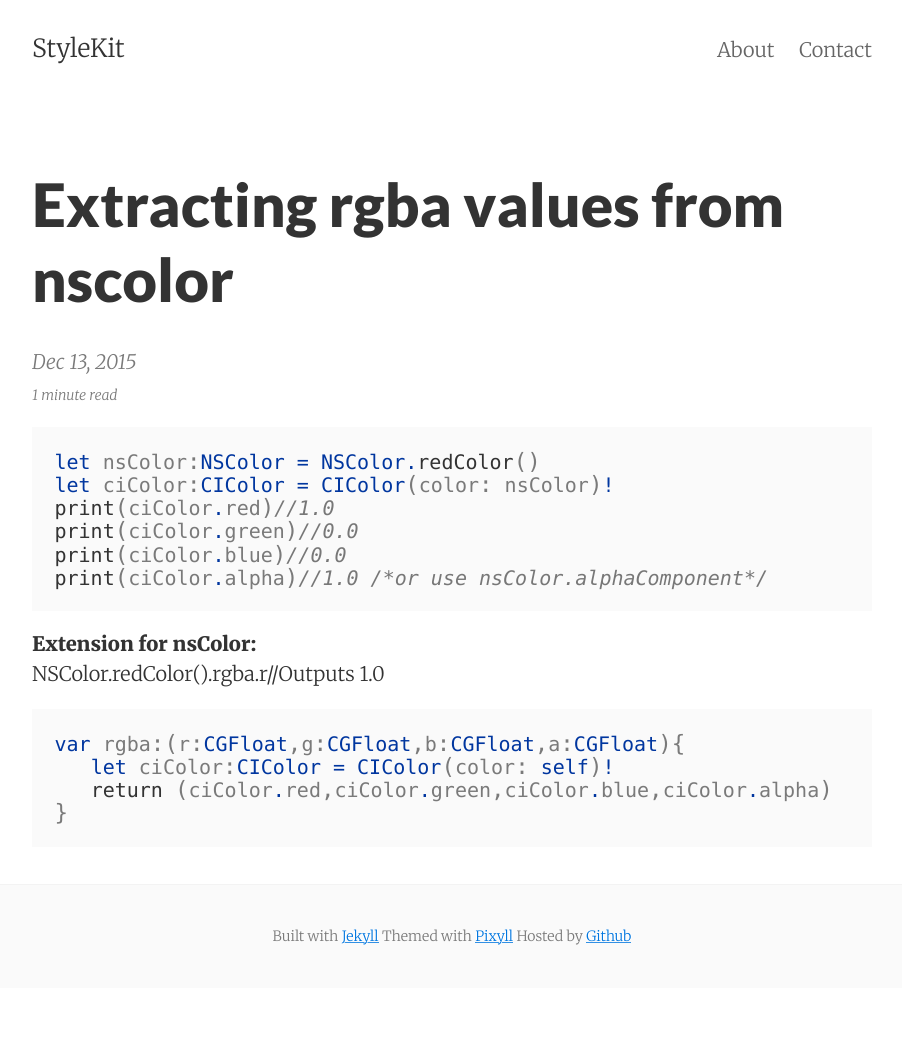
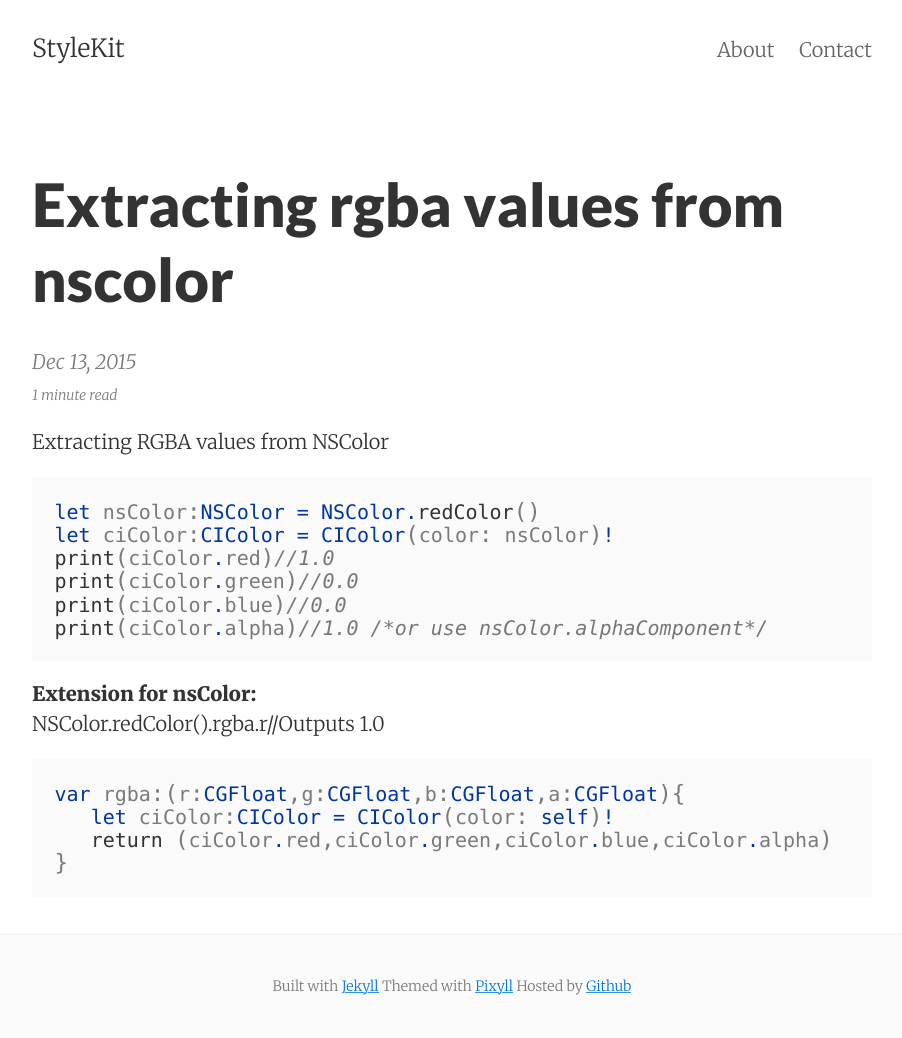
Before and after one commit to stylekit/stylekit.github.io, a Jekyll site: the page built from _posts/2015-12-13-Extracting-RGBA-values-from-NSColor.md, in a window 1280 px wide. Shown: the whole page, without its empty margins (188-1090 px from the left). Built offline with Jekyll 4.4.1, drawn with Linux system fonts in a browser that asks for light colours; nearby versions of some CDN libraries; comment, search, counter and statistics services are not loaded; before the commit the page ends 988 px from its top, so only the background shows below that.

Commit message:
Files modified: 1


Modified 1 file:
_posts/2015-12-13-Extracting-RGBA-values-from-NSColor.md

````diff
--- a/_posts/2015-12-13-Extracting-RGBA-values-from-NSColor.md
+++ b/_posts/2015-12-13-Extracting-RGBA-values-from-NSColor.md
@@ -1,4 +1,4 @@
-<!--more-->
+Extracting RGBA values from NSColor<!--more-->
 ```swift
 let nsColor:NSColor = NSColor.redColor()
 let ciColor:CIColor = CIColor(color: nsColor)!
````
